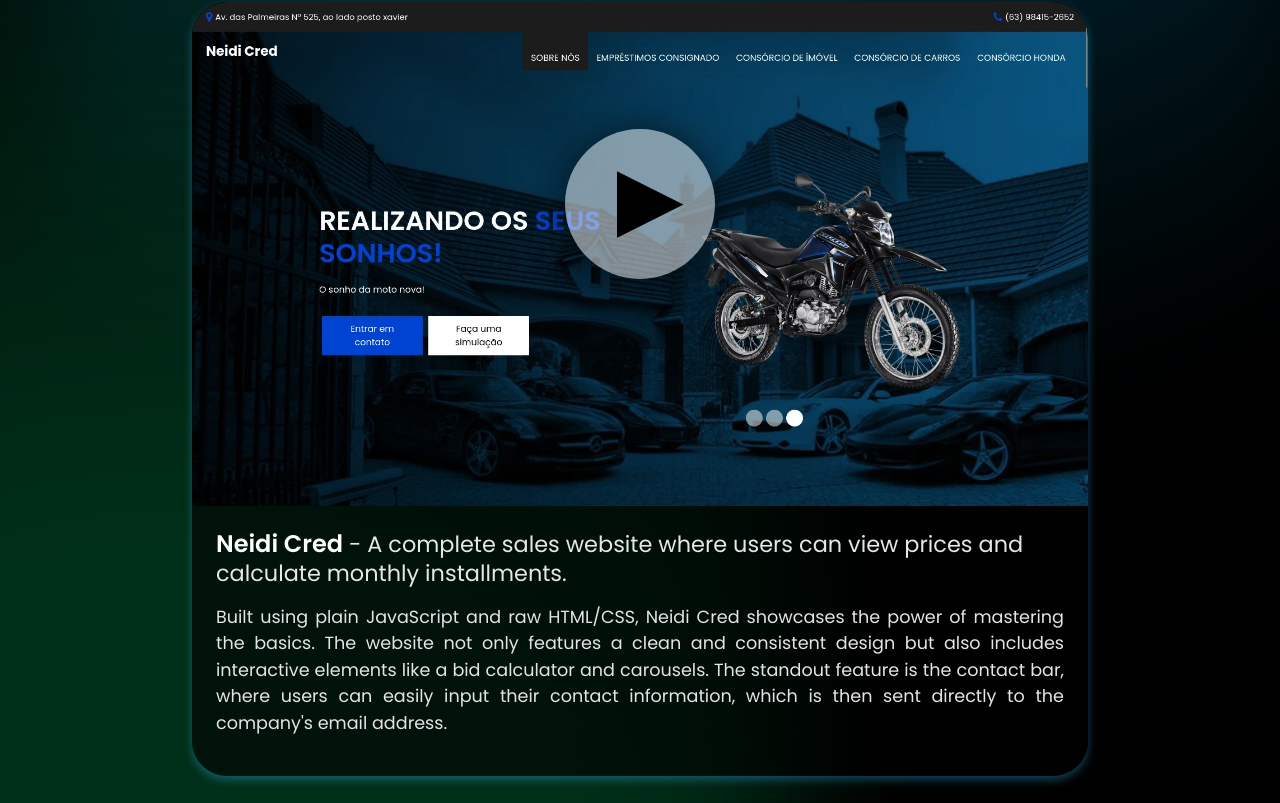
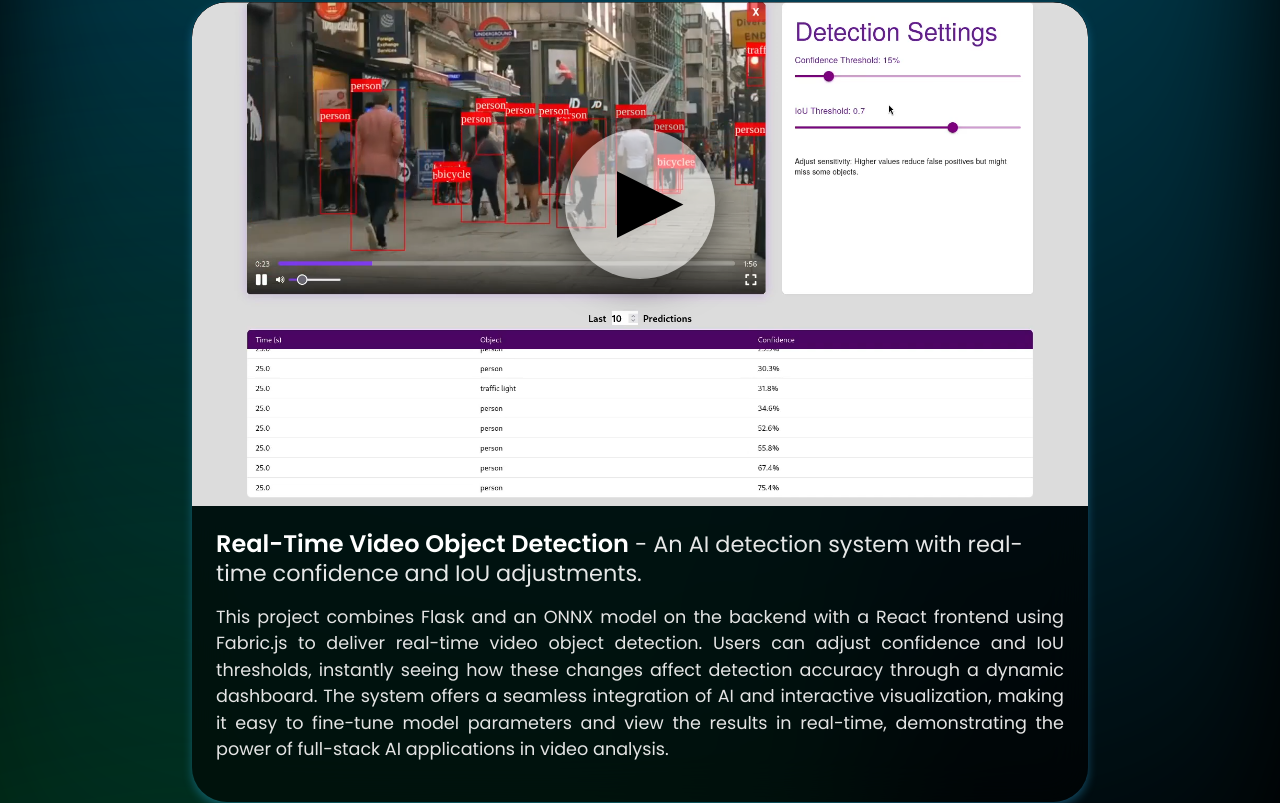
Before and after one commit to LucasRgo/portfolio, a React (Vite) app: page /projects in a window 1280 px wide. Shown: the part 2439-3242 px from the top of the page. Built offline with nearby package versions, Linux system fonts and the light colour scheme.

Commit message:
added a new project

```diff
--- a/src/pages/projects/projects.jsx
+++ b/src/pages/projects/projects.jsx
@@ -7,6 +7,7 @@ import movie from '/movie.webp';
 import flow from '/flow.webp';
 import neidi from '/neidi.webp';
 import AOS from 'aos';
+import objectDectition from '/objectDetection.png';
 import 'aos/dist/aos.css';
 
 const Projects = () => {
@@ -47,6 +48,18 @@ const Projects = () => {
         },
         {
             id: 3,
+            title: "Real-Time Video Object Detection",
+            subtitle: "An AI detection system with real-time confidence and IoU adjustments.",
+            description: `
+                    This project combines Flask and an ONNX model on the backend with a React frontend using Fabric.js to deliver real-time video object detection.
+                    Users can adjust confidence and IoU thresholds, instantly seeing how these changes affect detection accuracy through a dynamic dashboard.
+                    The system offers a seamless integration of AI and interactive visualization, making it easy to fine-tune model parameters and view the results in real-time,
+                    demonstrating the power of full-stack AI applications in video analysis.`,
+            image: objectDectition,
+            youtubeUrl: "4jSHvC8fDk0?start=6"
+        },
+        {
+            id: 4,
             title: "Neidi Cred",
             subtitle: "A complete sales website where users can view prices and calculate monthly installments.",
             description: `
@@ -57,7 +70,7 @@ const Projects = () => {
             youtubeUrl: "https://neidicred.com.br"
         },
         {
-            id: 4,
+            id: 5,
             title: "CS50 commerce exercise",
             subtitle: "An auction site where users can create listings, place bids, and manage a watchlist.",
             description: `
--- a/src/pages/projects/projectsCard.jsx
+++ b/src/pages/projects/projectsCard.jsx
@@ -9,7 +9,7 @@ const ProjectCard = ({ project }) => {
     const [wasPlayButtonClicked, SetWasPlayButtonClicked] = useState(false);
 
     const handleClick = () => {
-        if (project.id === 3) {
+        if (project.id === 4) {
             window.open(project.youtubeUrl, '_blank');
         } else {
             SetWasPlayButtonClicked(true);
```
Also changed, not shown: public/objectDetection.png (added), 1 other file (tests, documents, lock files or other folders).
